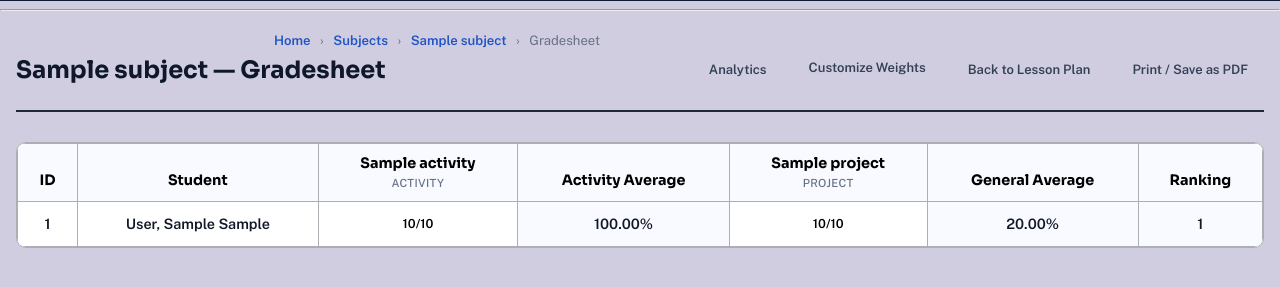
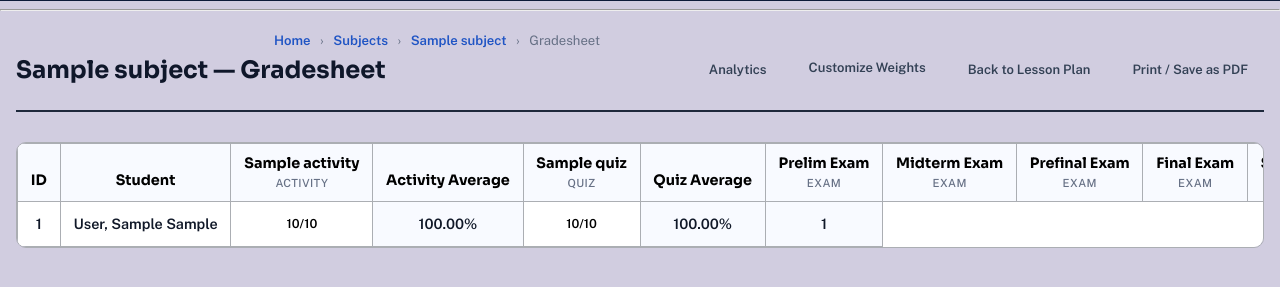
Before and after one commit to nusoliance/student-proficiency-system-repo, a Django app: page /tracker/1/gradesheet/ in a window 1280 px wide. Shown: the part 320-607 px from the top of the page. Run offline with Django 5.2, Linux system fonts and the light colour scheme; a user stored in the database is signed in; tables that the repository leaves empty hold one stand-in row (values such as "Sample post").

Commit message:
added exams and quizzes on gradesheet

```diff
--- a/tracker/forms.py
+++ b/tracker/forms.py
@@ -226,27 +226,47 @@ class PersonalTaskForm(forms.ModelForm):
             instance.save()
         return instance
 
+SUBJECT_WEIGHT_FIELDS = [
+    'activity_weight', 'quiz_weight', 'prelim_weight',
+    'midterm_weight', 'prefinal_weight', 'final_weight', 'project_weight',
+]
+
+
 class SubjectWeightsForm(forms.ModelForm):
+    WEIGHT_FIELDS = SUBJECT_WEIGHT_FIELDS
+
     class Meta:
         model = Subject
-        fields = ['activity_weight', 'project_weight', 'at_risk_threshold']
+        fields = SUBJECT_WEIGHT_FIELDS + ['at_risk_threshold']
         widgets = {
             'activity_weight': forms.NumberInput(attrs={'min': 0, 'max': 100}),
+            'quiz_weight': forms.NumberInput(attrs={'min': 0, 'max': 100}),
+            'prelim_weight': forms.NumberInput(attrs={'min': 0, 'max': 100}),
+            'midterm_weight': forms.NumberInput(attrs={'min': 0, 'max': 100}),
+            'prefinal_weight': forms.NumberInput(attrs={'min': 0, 'max': 100}),
+            'final_weight': forms.NumberInput(attrs={'min': 0, 'max': 100}),
             'project_weight': forms.NumberInput(attrs={'min': 0, 'max': 100}),
             'at_risk_threshold': forms.NumberInput(attrs={'min': 0, 'max': 100}),
         }
         labels = {
+            'activity_weight': 'Activities %',
+            'quiz_weight': 'Quizzes %',
+            'prelim_weight': 'Prelim Exam %',
+            'midterm_weight': 'Midterm Exam %',
+            'prefinal_weight': 'Prefinal Exam %',
+            'final_weight': 'Final Exam %',
+            'project_weight': 'Projects %',
             'at_risk_threshold': 'Flag students below this General Average (%)',
         }
 
     def clean(self):
         cleaned_data = super().clean()
-        activity_weight = cleaned_data.get('activity_weight')
-        project_weight = cleaned_data.get('project_weight')
-        if activity_weight is not None and project_weight is not None:
-            if activity_weight + project_weight != 100:
+        values = [cleaned_data.get(f) for f in self.WEIGHT_FIELDS]
+        if all(v is not None for v in values):
+            if sum(values) != 100:
                 raise forms.ValidationError(
-                    'Activities % and Projects % must add up to 100.')
+                    'Activities %, Quizzes %, Prelim %, Midterm %, Prefinal %, Final %, '
+                    'and Projects % must all add up to 100.')
         return cleaned_data
 
 
--- a/tracker/models.py
+++ b/tracker/models.py
@@ -12,6 +12,11 @@ class Subject(models.Model):
     students = models.ManyToManyField(
         User, related_name='subjects_enrolled', blank=True)
     activity_weight = models.PositiveIntegerField(default=50)
+    quiz_weight = models.PositiveIntegerField(default=0)
+    prelim_weight = models.PositiveIntegerField(default=0)
+    midterm_weight = models.PositiveIntegerField(default=0)
+    prefinal_weight = models.PositiveIntegerField(default=0)
+    final_weight = models.PositiveIntegerField(default=0)
     project_weight = models.PositiveIntegerField(default=50)
     at_risk_threshold = models.PositiveIntegerField(default=75)
 
--- a/tracker/templates/tracker/gradesheet.html
+++ b/tracker/templates/tracker/gradesheet.html
@@ -34,6 +34,11 @@
                 <p class="helptext">Set how much each category counts toward the General Average. Must add up to 100.</p>
                 <div class="weights-panel-row">
                     <p>{{ weights_form.activity_weight.label_tag }} {{ weights_form.activity_weight }} %</p>
+                    <p>{{ weights_form.quiz_weight.label_tag }} {{ weights_form.quiz_weight }} %</p>
+                    <p>{{ weights_form.prelim_weight.label_tag }} {{ weights_form.prelim_weight }} %</p>
+                    <p>{{ weights_form.midterm_weight.label_tag }} {{ weights_form.midterm_weight }} %</p>
+                    <p>{{ weights_form.prefinal_weight.label_tag }} {{ weights_form.prefinal_weight }} %</p>
+                    <p>{{ weights_form.final_weight.label_tag }} {{ weights_form.final_weight }} %</p>
                     <p>{{ weights_form.project_weight.label_tag }} {{ weights_form.project_weight }} %</p>
                     <p>{{ weights_form.at_risk_threshold.label_tag }} {{ weights_form.at_risk_threshold }} %</p>
                     <button type="submit" class="btn-primary">Save</button>
@@ -44,6 +49,11 @@
                 <p class="helptext">Your teacher configured this subject's General Average. Only a teacher can change the values below.</p>
                 <div class="weights-panel-row">
                     <p>{{ weights_form.activity_weight.label_tag }} {{ weights_form.activity_weight }} %</p>
+                    <p>{{ weights_form.quiz_weight.label_tag }} {{ weights_form.quiz_weight }} %</p>
+                    <p>{{ weights_form.prelim_weight.label_tag }} {{ weights_form.prelim_weight }} %</p>
+                    <p>{{ weights_form.midterm_weight.label_tag }} {{ weights_form.midterm_weight }} %</p>
+                    <p>{{ weights_form.prefinal_weight.label_tag }} {{ weights_form.prefinal_weight }} %</p>
+                    <p>{{ weights_form.final_weight.label_tag }} {{ weights_form.final_weight }} %</p>
                     <p>{{ weights_form.project_weight.label_tag }} {{ weights_form.project_weight }} %</p>
                     <p>{{ weights_form.at_risk_threshold.label_tag }} {{ weights_form.at_risk_threshold }} %</p>
                 </div>
@@ -53,7 +63,7 @@
     </div>
 
     {% if column_count == 0 %}
-    <p class="empty-state-sm">No activities or projects have been added to this subject yet.</p>
+    <p class="empty-state-sm">No activities, quizzes, exams, or projects have been added to this subject yet.</p>
     {% elif not rows %}
     <p class="empty-state-sm">No students enrolled yet.</p>
     {% else %}
@@ -70,6 +80,23 @@
                     </th>
                     {% endfor %}
                     <th class="gradesheet-total-col">Activity Average</th>
+                    {% for quiz in quizzes %}
+                    <th>
+                        <a href="{% url 'quiz_detail' quiz.id %}">{{ quiz.title }}</a>
+                        <span class="gradesheet-col-type">Quiz</span>
+                    </th>
+                    {% endfor %}
+                    <th class="gradesheet-total-col">Quiz Average</th>
+                    {% for exam_type, exam in exam_columns %}
+                    <th>
+                        {% if exam %}
+                        <a href="{% url 'exam_detail' exam.id %}">{{ exam.get_exam_type_display }}</a>
+                        {% else %}
+                        {{ exam_type|title }} Exam
+                        {% endif %}
+                        <span class="gradesheet-col-type">Exam</span>
+                    </th>
+                    {% endfor %}
                     {% for project in projects %}
                     <th>
                         <a href="{% url 'project_detail' project.id %}">{{ project.title }}</a>
--- a/tracker/templates/tracker/lesson_plan.html
+++ b/tracker/templates/tracker/lesson_plan.html
@@ -20,8 +20,8 @@
             </div>
             {% if user.profile.is_manager %}
             <a href="{% url 'add_topic' subject.id %}" class="btn-secondary">+ Add Topic</a>
+            <a href="{% url 'gradesheet_view' subject.id %}" class="btn-secondary">Gradesheet</a>
             {% if user.profile.mode != 'personal' %}
-            <a href="{% url 'gradesheet_view' subject.id %}" class="btn-secondary">Gradesheet</a>
             <a href="{% url 'manage_students' subject.id %}" class="btn-secondary">Manage Students</a>
             {% endif %}
             <a href="{% url 'delete_subject' subject.id %}" class="btn-secondary"
--- a/tracker/views.py
+++ b/tracker/views.py
@@ -683,11 +683,18 @@ def _rank_gradesheet_rows(rows):
         row.setdefault('rank', None)
 
 
+EXAM_TYPE_ORDER = ['prelim', 'midterm', 'prefinal', 'final']
+
+
 def build_gradesheet_data(subject, is_teacher=True):
     students = subject.students.all().order_by(
     'last_name', 'first_name', 'username')
     activities = Activity.objects.filter(
         topic__lesson_plan__subject=subject).select_related('topic').order_by('deadline')
+    quizzes = Quiz.objects.filter(
+        topic__lesson_plan__subject=subject).select_related('topic').order_by('deadline')
+    exams_by_type = {e.exam_type: e for e in subject.exams.all()}
+    exam_list = [exams_by_type.get(t) for t in EXAM_TYPE_ORDER]
     projects = subject.projects.all().order_by('deadline')
 
     activity_completions = ActivityCompletion.objects.filter(
@@ -695,6 +702,15 @@ def build_gradesheet_data(subject, is_teacher=True):
     completion_map = {
         (c.student_id, c.activity_id): c for c in activity_completions}
 
+    quiz_completions = QuizCompletion.objects.filter(quiz__in=quizzes)
+    quiz_completion_map = {
+        (c.student_id, c.quiz_id): c for c in quiz_completions}
+
+    existing_exams = [e for e in exam_list if e is not None]
+    exam_completions = ExamCompletion.objects.filter(exam__in=existing_exams)
+    exam_completion_map = {
+        (c.student_id, c.exam_id): c for c in exam_completions}
+
     submissions = ProjectSubmission.objects.filter(project__in=projects)
     submission_map = {
         (sub.student_id, sub.project_id): sub for sub in submissions}
@@ -702,9 +718,14 @@ def build_gradesheet_data(subject, is_teacher=True):
     rows = []
     for student in students:
         activity_cells = []
+        quiz_cells = []
+        exam_cells = []
         project_cells = []
         activity_percentages = []
+        quiz_percentages = []
+        quiz_passing_percentages = []
         project_percentages = []
+        exam_pcts = {}
 
         for activity in activities:
             completion = completion_map.get((student.id, activity.id))
@@ -725,6 +746,55 @@ def build_gradesheet_data(subject, is_teacher=True):
                 activity_cells.append({
                     'status': 'evaluated', 'score': completion.score, 'max_score': activity.max_score,
                     'url_name': 'activity_detail', 'obj_id': activity.id,
+                })
+
+        for quiz in quizzes:
+            completion = quiz_completion_map.get((student.id, quiz.id))
+            if completion is None:
+                quiz_cells.append({
+                    'status': 'not_submitted', 'score': None, 'max_score': quiz.max_score,
+                    'url_name': 'quiz_detail', 'obj_id': quiz.id,
+                })
+            elif not completion.graded:
+                quiz_cells.append({
+                    'status': 'pending', 'score': None, 'max_score': quiz.max_score,
+                    'url_name': 'quiz_detail', 'obj_id': quiz.id,
+                })
+            else:
+                below_passing = completion.score < quiz.passing_score
+                if quiz.max_score:
+                    pct = completion.score / quiz.max_score * 100
+                    quiz_percentages.append(pct)
+                    quiz_passing_percentages.append(quiz.passing_percentage)
+                quiz_cells.append({
+                    'status': 'evaluated', 'score': completion.score, 'max_score': quiz.max_score,
+                    'url_name': 'quiz_detail', 'obj_id': quiz.id,
+                    'below_passing': below_passing,
+                })
+
+        for exam_type, exam in zip(EXAM_TYPE_ORDER, exam_list):
+            if exam is None:
+                exam_cells.append({'status': 'not_added'})
+                continue
+            completion = exam_completion_map.get((student.id, exam.id))
+            if completion is None:
+                exam_cells.append({
+                    'status': 'not_submitted', 'score': None, 'max_score': exam.max_score,
+                    'url_name': 'exam_detail', 'obj_id': exam.id,
+                })
+            elif not completion.graded:
+                exam_cells.append({
+                    'status': 'pending', 'score': None, 'max_score': exam.max_score,
+                    'url_name': 'exam_detail', 'obj_id': exam.id,
+                })
+            else:
+                below_passing = completion.score < exam.passing_score
+                if exam.max_score:
+                    exam_pcts[exam_type] = completion.score / exam.max_score * 100
+                exam_cells.append({
+                    'status': 'evaluated', 'score': completion.score, 'max_score': exam.max_score,
+                    'url_name': 'exam_detail', 'obj_id': exam.id,
+                    'below_passing': below_passing,
                 })
 
         for project in projects:
@@ -753,24 +823,40 @@ def build_gradesheet_data(subject, is_teacher=True):
         activity_average = (
             sum(activity_percentages) / len(activity_percentages)
             if activity_percentages else None)
+        quiz_average = (
+            sum(quiz_percentages) / len(quiz_percentages)
+            if quiz_percentages else None)
+        quiz_average_below_passing = (
+            quiz_average is not None
+            and quiz_average < (sum(quiz_passing_percentages) / len(quiz_passing_percentages)))
         project_average = (
             sum(project_percentages) / len(project_percentages)
             if project_percentages else None)
 
-        if activity_average is not None and project_average is not None:
-            average = (
-                activity_average * subject.activity_weight
-                + project_average * subject.project_weight) / 100
-        elif activity_average is not None:
-            average = activity_average
-        elif project_average is not None:
-            average = project_average
+        weighted_categories = [
+            (activity_average, subject.activity_weight),
+            (quiz_average, subject.quiz_weight),
+            (exam_pcts.get('prelim'), subject.prelim_weight),
+            (exam_pcts.get('midterm'), subject.midterm_weight),
+            (exam_pcts.get('prefinal'), subject.prefinal_weight),
+            (exam_pcts.get('final'), subject.final_weight),
+            (project_average, subject.project_weight),
+        ]
+        present = [(avg, w) for avg, w in weighted_categories if avg is not None]
+        if not present:
+            average = None
         else:
-            average = None
-
-        total_items = len(activity_cells) + len(project_cells)
+            total_weight = sum(w for _, w in present)
+            if total_weight > 0:
+                average = sum(avg * w for avg, w in present) / total_weight
+            else:
+                average = sum(avg for avg, _ in present) / len(present)
+
+        all_cells = activity_cells + quiz_cells + project_cells + [
+            c for c in exam_cells if c['status'] != 'not_added']
+        total_items = len(all_cells)
         incomplete_items = sum(
-            1 for cell in activity_cells + project_cells
+            1 for cell in all_cells
             if cell['status'] in ('not_submitted', 'pending'))
         missing_work_ratio = (
             incomplete_items / total_items if total_items else 0)
@@ -789,8 +875,12 @@ def build_gradesheet_data(subject, is_teacher=True):
 
         rows.append({
             'student': student, 'activity_cells': activity_cells,
+            'quiz_cells': quiz_cells, 'exam_cells': exam_cells,
             'project_cells': project_cells, 'average': average,
             'activity_average': activity_average,
+            'quiz_average': quiz_average,
+            'quiz_average_below_passing': quiz_average_below_passing,
+            'average_below_passing': average is not None and average < subject.at_risk_threshold,
             'at_risk_reason': at_risk_reason,
         })
 
@@ -808,8 +898,12 @@ def build_gradesheet_data(subject, is_teacher=True):
         row.setdefault('rank', None)
 
     return {
-        'activities': activities, 'projects': projects, 'rows': rows,
-        'column_count': activities.count() + projects.count(),
+        'activities': activities, 'quizzes': quizzes,
+        'exam_columns': list(zip(EXAM_TYPE_ORDER, exam_list)),
+        'projects': projects, 'rows': rows,
+        'column_count': (
+            activities.count() + quizzes.count()
+            + len(existing_exams) + projects.count()),
     }
 
 
@@ -821,6 +915,7 @@ def gradesheet_view(request, subject_id):
         activity__topic__lesson_plan__subject=subject, graded=False).count()
     return render(request, 'tracker/gradesheet.html', {
         'subject': subject, 'activities': data['activities'],
+        'quizzes': data['quizzes'], 'exam_columns': data['exam_columns'],
         'projects': data['projects'], 'rows': data['rows'],
         'column_count': data['column_count'],
         'weights_form': SubjectWeightsForm(instance=subject),
@@ -842,6 +937,7 @@ def my_gradesheet_view(request, subject_id):
 
     return render(request, 'tracker/gradesheet.html', {
         'subject': subject, 'activities': data['activities'],
+        'quizzes': data['quizzes'], 'exam_columns': data['exam_columns'],
         'projects': data['projects'],
         'rows': [own_row] if own_row else [],
         'column_count': data['column_count'],
```
Also changed, not shown: tracker/migrations/0020_subject_quiz_and_exam_weights.py (added).
